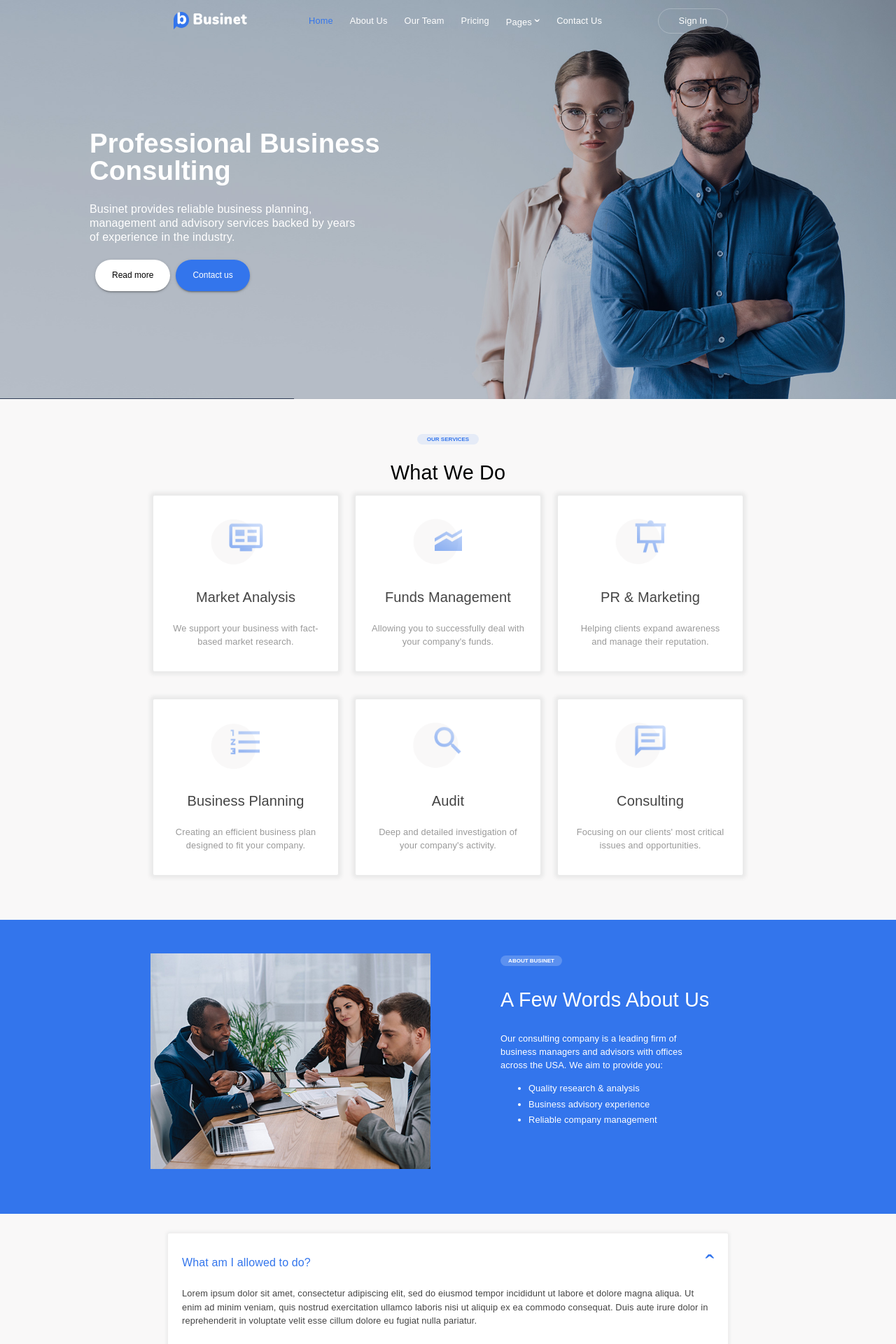
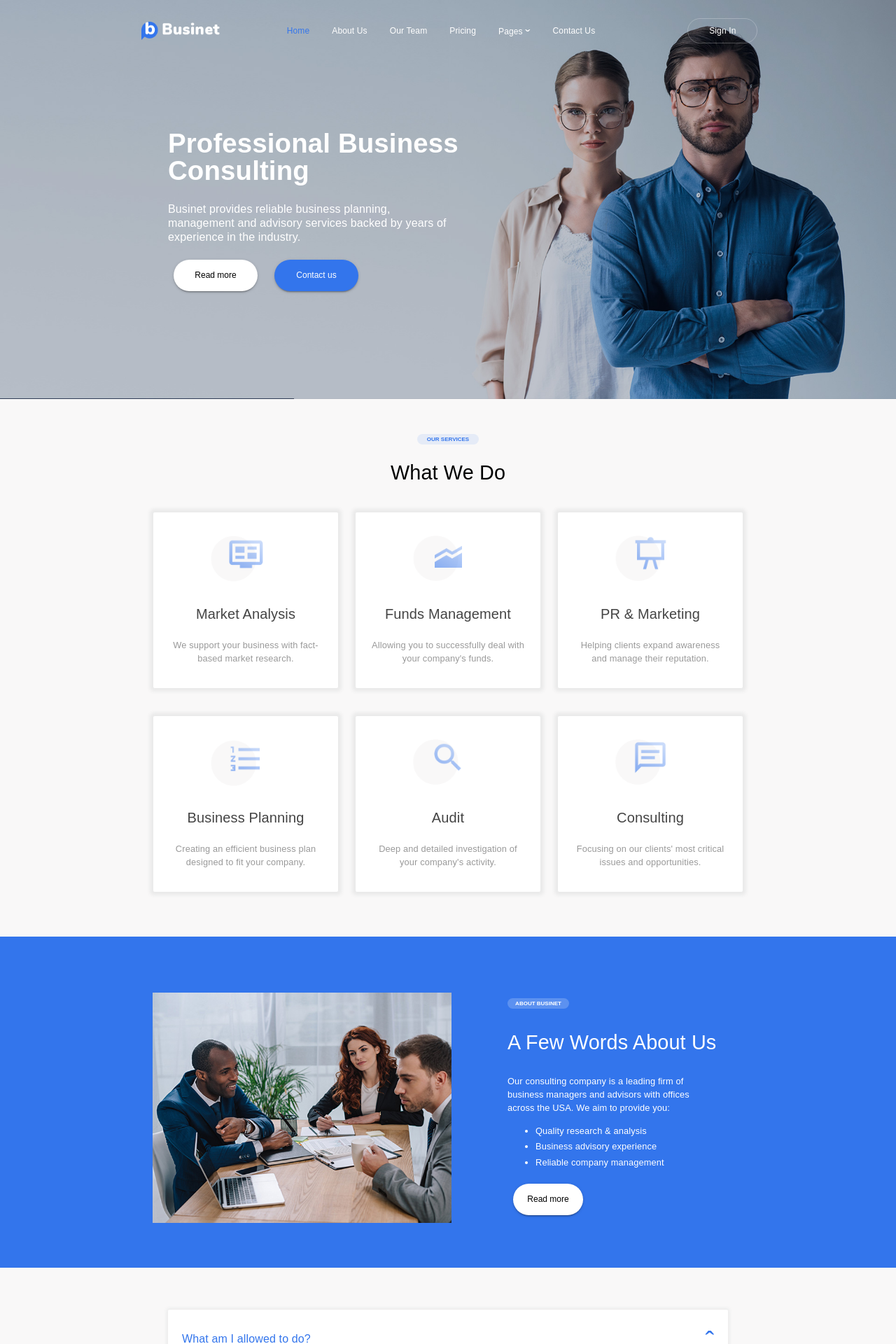
Before and after one commit to davechurilla/headwire-challenge, a Vue app: page / in a window 1280 px wide. Shown: the top 1920 px of the page at 70% size. Built offline with nearby package versions, Linux system fonts and the light colour scheme; a web font is replaced by a local one.

Commit message:
ready to deliver

```diff
--- a/public/index.html
+++ b/public/index.html
@@ -7,6 +7,7 @@
     <link rel="icon" href="<%= BASE_URL %>favicon.ico">
     <title>headwire-challenge</title>
     <link href="https://fonts.googleapis.com/css?family=Muli:400,600,800&display=swap" rel="stylesheet">
+    <link rel="stylesheet" href="//fonts.googleapis.com/css?family=Material+Icons">
   </head>
   <body>
     <noscript>
--- a/src/components/About.vue
+++ b/src/components/About.vue
@@ -12,29 +12,13 @@
           <li>Reliable company management</li>
         </ul>
       </div>
+      <md-button class="md-raised about-btn white" :md-ripple="false">Read more</md-button>
     </div>
   </div>
 </template>
 
 <script>
 export default {
-  name: 'about',
-  props: {
-    prop1: {
-      // foo: bar
-    }
-  },
-  data: function() {
-    return {
-      categoryId: ''
-    }
-  },
-  methods: {
-    openCategory(categoryId) {
-      this.categoryId = categoryId;
-      if (!this.categoryId) { return; }
-      this.$emit('clicked', this.categoryId);
-    }
-  }
+  name: 'about'
 }
 </script>
--- /dev/null
+++ b/src/components/MobileNav.vue
@@ -0,0 +1,74 @@
+<template>
+    <div>
+    <div class="md-primary">
+<!--       <md-button class="md-icon-button" @click="showNavigation = true">
+        <md-icon>menu</md-icon>
+      </md-button> -->
+
+      <md-button class="md-toolbar-section-end md-primary">
+        <md-button class="md-icon-button"><md-icon>menu</md-icon></md-button>
+      </md-button>
+    </div>
+
+
+<!--     <md-drawer class="md-right" :md-active.sync="showSidepanel">
+      <md-toolbar class="md-transparent" md-elevation="0">
+      </md-toolbar>
+
+      <md-list>
+        <md-list-item>
+          <span class="md-list-item-text">Abbey Christansen</span>
+
+          <md-button class="md-icon-button md-list-action">
+            <md-icon class="md-primary">chat_bubble</md-icon>
+          </md-button>
+        </md-list-item>
+
+        <md-list-item>
+          <span class="md-list-item-text">Alex Nelson</span>
+
+          <md-button class="md-icon-button md-list-action">
+            <md-icon class="md-primary">chat_bubble</md-icon>
+          </md-button>
+        </md-list-item>
+
+        <md-list-item>
+          <span class="md-list-item-text">Mary Johnson</span>
+
+          <md-button class="md-icon-button md-list-action">
+            <md-icon>chat_bubble</md-icon>
+          </md-button>
+        </md-list-item>
+      </md-list>
+    </md-drawer> -->
+  </div>
+</template>
+
+<script>
+  export default {
+    name: 'Temporary',
+    data: () => ({
+      showNavigation: false,
+      showSidepanel: false
+    })
+  }
+</script>
+
+<style lang="scss" scoped>
+  .page-container {
+    min-height: 300px;
+    overflow: hidden;
+    position: relative;
+    border: 1px solid rgba(#000, .12);
+  }
+
+   // Demo purposes only
+  .md-drawer {
+    width: 230px;
+    max-width: calc(100vw - 125px);
+  }
+
+  .md-content {
+    padding: 16px;
+  }
+</style>
--- a/src/components/Navigation.vue
+++ b/src/components/Navigation.vue
@@ -1,8 +1,9 @@
 <template>
   <div class="naviagtion">
-    <header class="md-toolbar md-transparent md-elevation-0" md-alignment="centered">
+    <md-toolbar class="md-toolbar md-transparent md-elevation-0" md-alignment="centered">
         <div md-aligment="centered" class="md-transparent toolbar-button-set">
           <md-button data-v-76466055="" type="button" class="md-button brand-logo" href="#"><img src="../assets/logo-inverse.png" alt=""></md-button>
+          <span class="navbar">
             <md-button id="tab-home" md-label="Home" :md-ripple="false" class="active" href="#">Home</md-button>
             <md-button id="tab-about" md-label="About Us" :md-ripple="false" :href="url">About Us</md-button>
             <md-button id="tab-team" md-label="Our Team" :md-ripple="false" :href="url">Our Team</md-button>
@@ -17,27 +18,28 @@
               </md-menu-content>
             </md-menu>
             <md-button id="tab-contact" md-label="Contact Us" :md-ripple="false" :href="url">Contact Us</md-button>
+          </span>
           <md-button class="signin-btn" :md-ripple="false" href="#">Sign In</md-button>
+
+        <!-- mobile navigation -->
+        <Temporary class="mobile-nav"></Temporary>
         </div>
-    </header>
+    </md-toolbar>
   </div>
 </template>
 
 <script>
+import Temporary from './MobileNav.vue';
+
 export default {
   name: 'navigation',
-  props: {
-    prop1: {
-      // foo: bar
-    }
-  },
   data: function() {
     return {
       url: 'http://www.headwire.com'
     }
   },
-  methods: {
-    //
+  components: {
+    Temporary
   },
   beforeMount() {
     // The debounce function receives our function as a parameter
@@ -53,7 +55,6 @@ export default {
         if (frame) {
           cancelAnimationFrame(frame);
         }
-
         // Queue our function call for the next frame
         frame = requestAnimationFrame(() => {
 
@@ -63,13 +64,11 @@ export default {
 
       }
     };
-
     // Reads out the scroll position and stores it in the data attribute
     // so we can use it in our stylesheets
     const storeScroll = () => {
       document.documentElement.dataset.scroll = window.scrollY;
     }
-
     // Listen for new scroll events, here we debounce our `storeScroll` function
     document.addEventListener('scroll', debounce(storeScroll), { passive: true });
 
--- a/src/components/Services.vue
+++ b/src/components/Services.vue
@@ -1,7 +1,7 @@
 <template>
   <div class="services">
   <md-button class="services-label" md-label="Our Services" :md-ripple="false" disabled>Our Services</md-button>
-    <h2>What We Do</h2>
+    <h2 class="headline">What We Do</h2>
     <div class="wrapper service-grid">
       <div class="box analysis">
           <div class="service-img"><img src="../assets/service_analysis.png" alt="Market Analysis"/></div>
--- a/src/scss/_about.scss
+++ b/src/scss/_about.scss
@@ -1,11 +1,12 @@
 .about-module {
   background: $blue;
   color: $white;
-  padding: 3rem 0 4rem 0;
+  padding: 5rem 0 4rem 0;
   display: flex;
   flex-direction: row;
   justify-content: center;
-  text-align: left;
+  align-items: center;
+
   .about-label {
     background: #5c91f0;
     color: $white;
@@ -13,19 +14,22 @@
     padding: 3px;
     height: auto;
     margin: 3px 0;
+
     .md-button-content {
       font-size: 0.5rem;
       font-weight: $black-bold;
     }
   }
   .about-img {
-    padding-right: 100px;
-    max-width:500px;
+    padding-right: 80px;
+    max-width: 520px;
+    padding-left: 1%;
   }
   .about-copy {
     padding-right: 50px;
     font-size: 0.8rem;
     line-height: 1.5;
+    text-align: left;
     li {
       line-height: 1.75;
     }
@@ -35,6 +39,34 @@
     .copy {
       max-width: 300px;
     }
+    .about-btn {
+      border-radius: 2rem;
+      font-size: 0.75rem;
+      text-transform: none;
+      min-width: 100px;
+      min-height: 45px;
+      &.white {
+        background: $white;
+      }
+    }
   }
-
 }
+  @media only screen and (max-width : 800px) {
+    .about-module {
+      flex-direction: column;
+      margin: auto;
+      .about-label {
+         margin: 15px auto 0 auto;
+         left: 50%;
+         transform: translate(-50%,0);
+         // padding: 0;
+      }
+      .about-copy {
+        padding: 0;
+      }
+      .about-img {
+        padding: 0;
+        margin: 0 15%;
+      }
+    }
+  }
--- a/src/scss/_faq.scss
+++ b/src/scss/_faq.scss
@@ -7,7 +7,7 @@
     display: flex;
     justify-content: center;
     flex-direction: column;
-    margin: 1rem auto;
+    margin: 3rem auto;
     padding: 0;
       .faq-item {
         border-radius: 2px;
--- a/src/scss/_hero.scss
+++ b/src/scss/_hero.scss
@@ -8,28 +8,28 @@
   .hero-copy {
     position: relative;
     font-weight: 400;
-    margin-top: -32vw;
-    left: 10%;
     color: $white;
-    max-width: 35%;
+    max-width: 800px;
+    margin: -32vw auto auto;
     text-align: left;
     min-height: 20%;
     h1 {
       line-height: 1;
       font-size: 3vw;
       font-weight: 800;
-      max-width: 30rem;
+      max-width: 35vw;
     }
     p {
       font-size: 1rem;
-      max-width: 24rem;
+      max-width: 26rem;
     }
   }
   .hero-btn {
     border-radius: 2rem;
     font-size: 0.75rem;
     text-transform: none;
-    min-width: 100px;
+    min-width: 120px;
+    margin-right: 1.5rem;
     min-height: 45px;
     &.white {
       background: $white;
@@ -42,4 +42,19 @@
       padding: 2.0rem 1rem;
     }
   }
+  @media only screen and (max-width : 800px) {
+    .hero-copy {
+      margin: 1rem 10%;
+      color: $gray;
+      h1 {
+        font-size: 1rem;
+        margin-top: 1.5rem;
+        max-width: 100%;
+      }
+    }
+    .hero-btn {
+      width: 100%;
+      margin: 0.5rem 0;
+    }
+  }
 }
--- a/src/scss/_navigation.scss
+++ b/src/scss/_navigation.scss
@@ -2,31 +2,36 @@
   .md-toolbar {
     position: fixed;
     justify-content: center;
+    min-height: 6em;
     .toolbar-button-set {
+      padding-top: 0.6rem;
       margin: auto;
       .md-button {
         text-transform: none;
         min-width: auto;
         vertical-align: baseline;
+        padding: 0 4px;
         .md-button-content {
           color: $white;
           text-transform: none;
-          font-size: 0.8rem;
+          font-size: 0.75rem;
         }
-        &.active {
+        &.active, &:hover {
           .md-button-content {
             color: $blue;
           }
         }
       }
       .pages {
-        padding-top: 4px;
+        padding-top: 2px;
       }
       .brand-logo {
         .md-button-content {
-          max-width: 105px;
+          max-width: 112px;
           margin-right: 4rem;
         }
+      }
+      .brand-logo, .navbar .md-button {
         &:not([disabled]):hover:before {
           background-color: unset;
         }
@@ -37,31 +42,66 @@
         font-size: 0.75rem;
         text-transform: none;
         min-width: 100px;
-        // min-height: 20px;
-        margin-left: 4rem;
+        margin-left: 7.5rem;
+      }
+      .mobile-nav {
+        display: none;
+        z-index: 999;
+        position: absolute;
+        top: 0;
+        right: 0;
       }
     }
   }
 }
 
+
 /* Make sure the header is always at least 3em high */
-header {
-  min-height: 3em;
+.md-toolbar {
   width: 100%;
+  height: 3rem;
   background-color: transparent;
+  box-shadow: none !important;
 }
 
-/* Reserve the same height at the top of the page as the header min-height */
-// html:not([data-scroll='0']) body {
-//   padding-top: 3em;
-// }
-
 /* Switch to fixed positioning, and stick the header to the top of the page */
-html:not([data-scroll='0']) header {
+html:not([data-scroll='0']) .md-toolbar {
   position: fixed;
   top: 0;
   z-index: 6;
   background: #2c343b;
-  /* This box-shadow will help sell the floating effect */
   box-shadow: 0 0 .5em rgba(0, 0, 0, .5);
 }
+
+@media only screen and (min-width : 800px) and (max-width : 969px)  {
+    .toolbar-button-set {
+      margin: auto;
+      .md-button {
+        padding: 0 !important;
+      }
+      .brand-logo {
+        margin-right: 0 !important;
+      }
+      .signin-btn {
+        margin-left: 3em !important;
+      }
+    }
+  }
+
+@media only screen and (max-width : 800px) {
+  .mobile-nav {
+    display: block !important;
+  }
+  .navbar, .signin-btn {
+    display: none !important;
+  }
+  .brand-logo {
+    position: absolute !important;
+    left: 10%;
+    top: 10%;
+  }
+  button:not([disabled]):hover:before {
+      background-color: transparent !important;
+      opacity: 0;
+  }
+}
--- a/src/scss/_services.scss
+++ b/src/scss/_services.scss
@@ -12,6 +12,9 @@
       font-size: 0.5rem;
       font-weight: $black-bold;
     }
+  }
+  .headline {
+    padding-bottom: 1.5rem;
   }
   .wrapper.service-grid {
     display: grid;
@@ -39,12 +42,14 @@
     }
   }
   @media only screen and (min-device-width : 320px) and (max-width : 640px) {
+    margin-top: 0;
     .wrapper.service-grid {
       grid-template-columns: 100%;
       margin: auto 15%;
     }
   }
   @media only screen and (min-width : 641px) and (max-width : 800px) {
+    margin-top: 0;
     .wrapper.service-grid {
       grid-template-columns: 50% 50%;
       margin: auto 10%;
--- a/src/scss/main.scss
+++ b/src/scss/main.scss
@@ -36,6 +36,7 @@ h2 {
 }
 .md-menu-content {
   background: #eee;
+  margin: -15px 0 0 10px;
   .md-list-item-content {
     color: $blue;
     font-size: .75rem;
```
Lines whose indentation alone changed are shown as unchanged.
